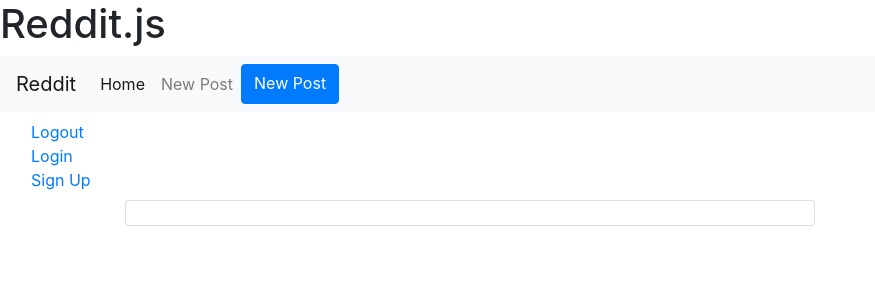
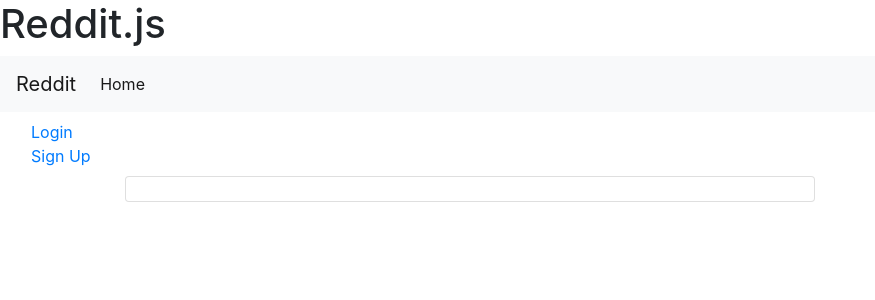
Before and after one commit to caocmai/Node-Reddit-Clone, a Node server app: page / in a window 1280 px wide. Shown: the top 300 px of the page, without its empty margins (0-875 px from the left). Run offline with Node 20, Linux system fonts and the light colour scheme; tables that the repository leaves empty hold one stand-in row (values such as "Sample post"); some libraries are stand-ins or nearby versions.

Commit message:
Users must be logged in to submit a post

```diff
--- a/controllers/posts.js
+++ b/controllers/posts.js
@@ -15,6 +15,22 @@ module.exports = (app) => {
   //   })
   // });
 
+  app.get("/", (req, res) => {
+    var currentUser = req.user;
+    console.log("this is the current user\n\n\n\n")
+    console.log(currentUser)
+    console.log(req)
+
+    Post.find({})
+      .then(posts => {
+        res.render("posts-index", { posts, currentUser });
+      })
+      .catch(err => {
+        console.log(err.message);
+      });
+  });
+
+  app.get("/posts/new", (req, res) => res.render("posts-new"));
 
 
   // CREATE
@@ -30,15 +46,6 @@ module.exports = (app) => {
     }
 });
 
-  app.get('/', (req, res) => {
-    Post.find({})
-    .then(posts => {
-      res.render("posts-index", { posts });
-    })
-    .catch(err => {
-      console.log(err.message);
-    })
-    });
 
   // SUBREDDIT
   app.get("/n/:subreddit", function(req, res) {
@@ -51,7 +58,6 @@ module.exports = (app) => {
       });
   });
 
-  app.get("/posts/new", (req, res) => res.render("posts-new"));
 
 
   app.get('/posts/:id', function (req, res) {
--- a/server.js
+++ b/server.js
@@ -17,6 +17,24 @@ app.use(bodyParser.urlencoded({ extended: false }));
 app.use(expressValidator());
 app.use(cookieParser());
 
+// Checks Authentication
+var checkAuth = (req, res, next) => {
+  console.log("Checking authentication");
+  if (typeof req.cookies.nToken === "undefined" || req.cookies.nToken === null) {
+    req.user = null;
+  } else {
+    var token = req.cookies.nToken;
+    var decodedToken = jwt.decode(token, {
+      complete: true
+    }) || {};
+    req.user = decodedToken.payload;
+  }
+
+  next();
+};
+
+app.use(checkAuth);
+
 // Set db
 require('dotenv').config();
 require('./data/reddit-db');
@@ -35,22 +53,7 @@ app.set('view engine', 'handlebars');
 // app.get('/', (req, res) => res.render('posts-index'))
 
 
-// Checks Authentication
-var checkAuth = (req, res, next) => {
-    console.log("Checking authentication");
-    if (typeof req.cookies.nToken === "undefined" || req.cookies.nToken === null) {
-      req.user = null;
-    } else {
-      var token = req.cookies.nToken;
-      var decodedToken = jwt.decode(token, {
-        complete: true
-      }) || {};
-      req.user = decodedToken.payload;
-    }
 
-    next();
-  };
-  app.use(checkAuth);
 
 
 app.listen(port, () => console.log(`Example app listening on port ${port}!`))
--- a/views/layouts/main.handlebars
+++ b/views/layouts/main.handlebars
@@ -20,10 +20,10 @@
   <div class="collapse navbar-collapse" id="navbarNavAltMarkup">
     <div class="navbar-nav">
       <a class="nav-item nav-link active" href="/">Home <span class="sr-only">(current)</span></a>
-      <a class="nav-item nav-link" href="/posts/new">New Post</a>
-      {{!-- <a class="nav-item nav-link" href="#">Another Link</a>
-      <a class="nav-item nav-link disabled" href="#">And Another Link</a> --}}
-      <a href="/posts/new" class="btn btn-primary navbar-btn">New Post</a>
+      {{#if currentUser}}
+        <a href="/posts/new" class="btn btn-primary navbar-btn">New Post</a>
+      {{/if}}
+
     </div>
   </div>
 </nav>
--- a/views/partials/navbar.handlebars
+++ b/views/partials/navbar.handlebars
@@ -1,10 +1,13 @@
 <nav class="navbar navbar-default">
   <div class="container-fluid">
     <ul class="nav navbar-nav navbar-right">
+    {{#if currentUser}}
       <li><a href="/logout">Logout</a></li>
+    {{else}}
       <li><a href="/login">Login</a></li>
       <li><a href="/sign-up">Sign Up</a></li>
-    </ul>
+    {{/if}}
+  </ul>
   </div>
 </div>
 </nav>
--- a/views/posts-index.handlebars
+++ b/views/posts-index.handlebars
@@ -11,7 +11,6 @@
                   <a href="/n/{{this.subreddit}}">{{this.subreddit}}</a>
                 </div>
                 </li>
-
             {{/each}}
         </ul>
     </div>
```
